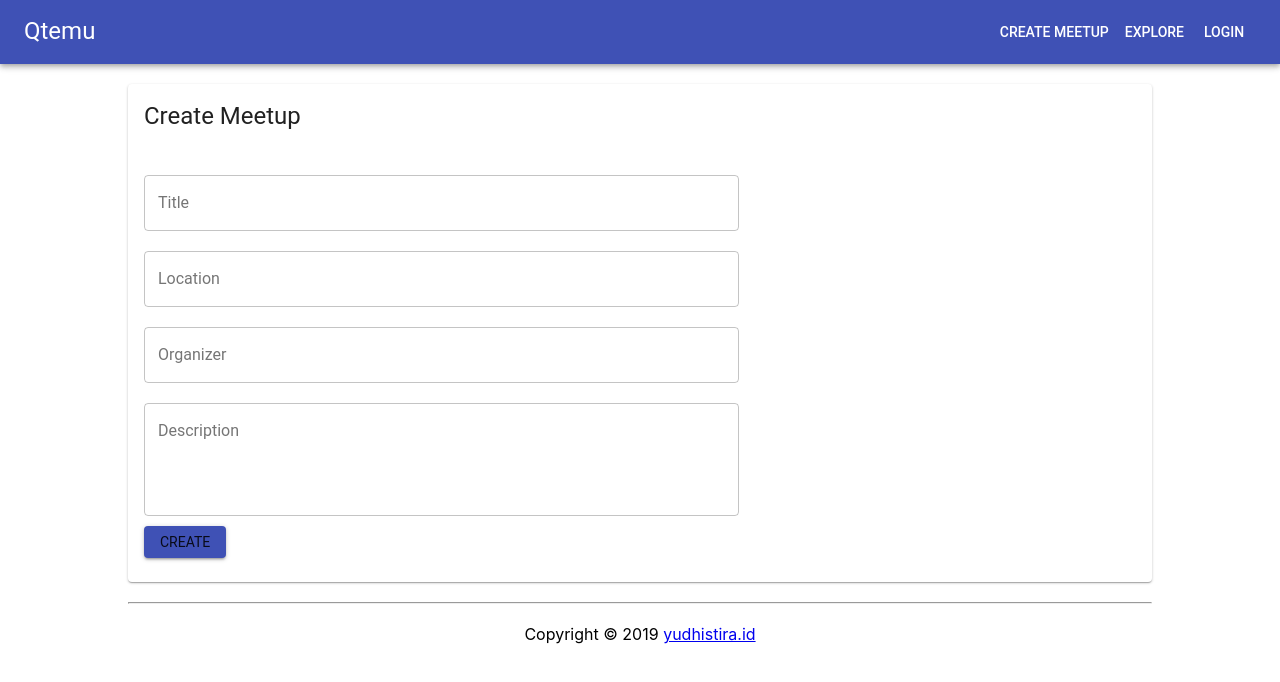
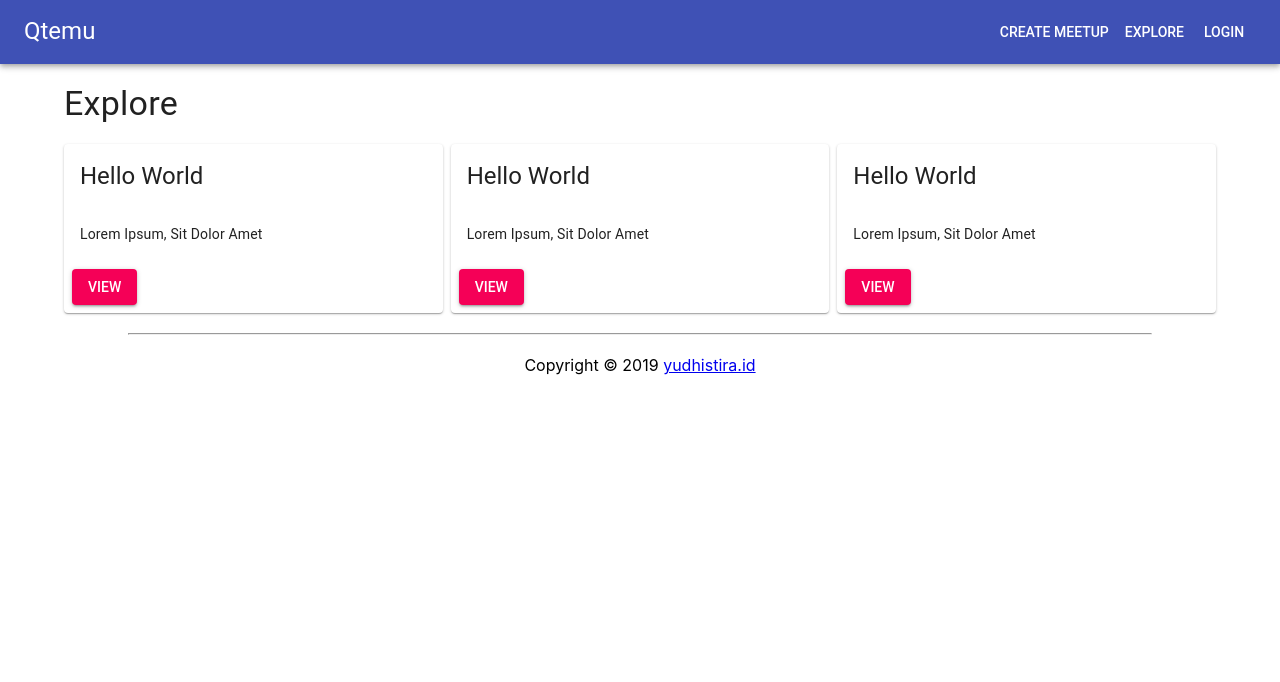
Before and after one commit to kunglaw/qtemu-vanilla, a React (Create React App) app: page / in a window 1280 px wide. Shown: the top 682 px of the page. Built offline with nearby package versions, Linux system fonts and the light colour scheme.

Commit message:
add explore page

```diff
--- a/package.json
+++ b/package.json
@@ -8,6 +8,7 @@
     "material-design-icons": "^3.0.1",
     "react": "^16.7.0",
     "react-dom": "^16.7.0",
+    "react-router-dom": "^4.3.1",
     "react-scripts": "2.1.3",
     "styled-components": "^4.1.3"
   },
--- a/src/App.js
+++ b/src/App.js
@@ -5,6 +5,7 @@ import './App.css';
 import Home from "./pages/Home"
 import MuiThemeProvider from '@material-ui/core/styles/MuiThemeProvider';
 import CreateMeetup from "./pages/CreateMeetup";
+import Explore from "./pages/Explore";
 
 class App extends Component {
 
@@ -13,7 +14,7 @@ class App extends Component {
     return (
       <MuiThemeProvider>
         <div className="App">
-            <CreateMeetup />
+            <Explore />
         </div>
       </MuiThemeProvider>
 
--- a/src/pages/CreateMeetup.js
+++ b/src/pages/CreateMeetup.js
@@ -4,16 +4,25 @@ import Footer from "../components/Footer";
 import Input from "../components/Input";
 import Card from '@material-ui/core/Card'
 import CardContent from '@material-ui/core/CardContent'
-import { CardHeader, CardActions, Button, Typography } from '@material-ui/core';
+import { CardHeader, Button, Typography } from '@material-ui/core';
 
 class CreateMeetup extends Component {
+
+    constructor() {
+        this.state = {
+            title:"",
+            location:"",
+            organizer:"",
+            description:""
+        }
+    }
+
     render() {
         return (
             <div>
                 <Navbar></Navbar>
-
                     <form action="#" method="post"  >
-                        <Card style={{ width:"80%", margin:"20px auto" }}>
+                        <Card style={{ width:"90%", margin:"20px auto" }}>
                             <CardHeader title="Create Meetup"></CardHeader>
                             <CardContent>
                                 <Input type="text" label="Title" variant="outlined" style={{ width:"60%", margin:"10px 0"}}></Input>
@@ -27,8 +36,6 @@ class CreateMeetup extends Component {
                             </CardContent>
                         </Card>
                     </form>
-
-
                 <Footer></Footer>
             </div>
         );
--- /dev/null
+++ b/src/pages/Explore.js
@@ -0,0 +1,46 @@
+import React, { Component } from 'react';
+import Navbar from '../components/Navbar';
+import Footer from '../components/Footer';
+import Card from "../components/Card"
+import Grid from "@material-ui/core/Grid"
+import Text from "../components/Text"
+
+class Explore extends Component {
+    render() {
+        const style = {
+            spacing:8
+        }
+        return (
+            <div >
+                <Navbar></Navbar>
+                <section style={{width:"90%",margin:"10px auto"}}>
+
+                    <Text variant="h4" style={{ margin:"20px 0"}}> Explore </Text>
+
+                    <Grid container spacing={ style.spacing }>
+                        <Grid item md="4" >
+                            <Card title="Hello World" href="#" >
+                                <Text> Lorem Ipsum, Sit Dolor Amet </Text>
+                            </Card>
+                        </Grid>
+                        <Grid item md="4" >
+                            <Card title="Hello World" href="#" >
+                                <Text> Lorem Ipsum, Sit Dolor Amet </Text>
+                            </Card>
+                        </Grid>
+                        <Grid item md="4" >
+                            <Card title="Hello World" href="#" >
+                                <Text> Lorem Ipsum, Sit Dolor Amet </Text>
+                            </Card>
+                        </Grid>
+
+                    </Grid>
+
+                </section>
+                <Footer></Footer>
+            </div>
+        );
+    }
+}
+
+export default Explore;
```
Also changed, not shown: 1 other file (tests, documents, lock files or other folders).
